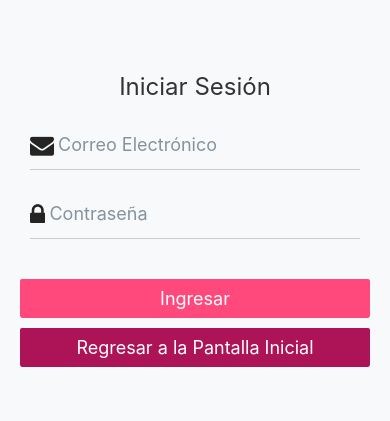
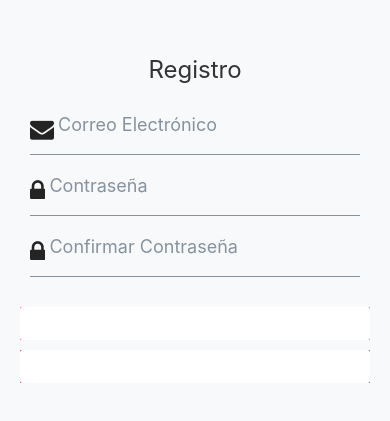
Before and after one commit to JoacoIgnacio/Papu-desarrollo-movil-Frontend, a React Native app: screen /Register in a window 390 px wide. Shown: the part 203-624 px from the top of the page. Built offline with nearby package versions, Linux system fonts and the light colour scheme.

Commit message:
RegisterScreen

```diff
--- a/src/navigation/rootStackNavigation.tsx
+++ b/src/navigation/rootStackNavigation.tsx
@@ -11,10 +11,13 @@ import { QuestionnaireHistory } from '../screens/Common/QuestionnaireHistory';
 import Driver from '../screens/HistoryScreens/DriverChecklistHistory';
 import Equipment from '../screens/HistoryScreens/EquipmentChecklistHistory';
 import Inspection from '../screens/HistoryScreens/InspectionChecklistHistory';
+import RegisterScreen from '../screens/Auth/RegisterScreen';
+
 
 export type RootStackParamList = {
   Initial: undefined;
   Login: undefined;
+  Register: undefined;
   Home: undefined;
   Driver: undefined;
   Equipment: undefined;
@@ -34,6 +37,7 @@ const RootStackNavigation = () => {
         <Stack.Group screenOptions={{ headerShown: false }}>
           <Stack.Screen name="Initial" component={InitialScreen} />
           <Stack.Screen name="Login" component={LoginScreen} />
+          <Stack.Screen name="Register" component={RegisterScreen} />
           <Stack.Screen name="QuestionnaireHistory" component={QuestionnaireHistory} />
           <Stack.Screen name="Home" component={HomeScreen} />
           <Stack.Screen name="Driver" component={DriverForm} />
--- a/src/screens/Auth/LoginScreen.tsx
+++ b/src/screens/Auth/LoginScreen.tsx
@@ -90,6 +90,12 @@ const LoginScreen = ({ navigation}: NativeStackScreenProps<RootStackParamList>)
       </Button>
 
       <Button
+        title="Registrarse"
+        onPress={() => navigation.navigate('Register')}
+        buttonStyle={{ ...styles.button, backgroundColor: theme.colors.secondary, marginTop: 10 }}
+      />
+
+      <Button
         title="Regresar a la Pantalla Inicial"
         onPress={() => navigation.navigate('Initial')}
         buttonStyle={{ ...styles.button, backgroundColor: theme.colors.secondary, marginTop: 10 }}
--- /dev/null
+++ b/src/screens/Auth/RegisterScreen.tsx
@@ -0,0 +1,107 @@
+import React, { useState, useEffect } from 'react';
+import { View, TextInput,Button, StyleSheet,Alert } from 'react-native';
+import {  Input, Text, useTheme } from '@rneui/themed';
+import { NativeStackScreenProps } from '@react-navigation/native-stack';
+import axios from 'axios';
+import { RootStackParamList } from '../../navigation/rootStackNavigation';
+import { styles } from '../Auth/LoginScreen.styles'; // Importa los estilos del login
+
+type Props = NativeStackScreenProps<RootStackParamList, 'Register'>;
+
+const RegisterScreen: React.FC<Props> = ({ navigation }) => {
+    const { theme } = useTheme();
+    const [username, setEmail] = useState('');
+    const [password, setPassword] = useState('');
+    const [retryPassword, setRetryPassword] = useState('');
+    const [errorMessage, setErrorMessage] = useState('');
+    const [isButtonDisabled, setIsButtonDisabled] = useState(false);
+    const [loading, setLoading] = useState(false); // Add loading state
+
+  const handleRegister = async () => {
+ // Validar campos vacíos
+ if (!username || !password || !retryPassword) {
+    Alert.alert('Error', 'Todos los campos son obligatorios.');
+    return;
+  }
+
+  // Validar coincidencia de contraseñas
+  if (password !== retryPassword) {
+    Alert.alert('Error', 'Las contraseñas no coinciden.');
+    return;
+  }
+
+  // Desactivar el botón y mostrar el estado de carga
+  setIsButtonDisabled(true);
+  setLoading(true);
+
+  try {
+    // Llamada al endpoint de registro
+    const response = await axios.post(`http://${process.env.IP}:3000/user`, {
+      username,
+      password,
+    });
+
+    // Validar la respuesta del servidor
+    if (response.status === 201) {
+      Alert.alert('Éxito', 'Usuario registrado correctamente.');
+      navigation.navigate('Login');
+    } else {
+      Alert.alert('Error', 'No se pudo completar el registro.');
+    }
+  } catch (error) {
+    console.error(error);
+    Alert.alert('Error', 'Hubo un problema al intentar registrarse.');
+  } finally {
+    // Rehabilitar el botón y ocultar el estado de carga
+    setIsButtonDisabled(false);
+    setLoading(false);
+  }
+};
+
+
+  return (
+    <View style={styles.container}>
+      <Text style={styles.title}>Registro</Text>
+      <Input
+        style={[styles.input, styles.inputContainer]}
+        placeholder="Correo Electrónico"
+        leftIcon={{ type: 'font-awesome', name: 'envelope' }}
+        keyboardType="email-address"
+        value={username}
+        onChangeText={setEmail}
+      />
+      <Input
+        style={[styles.input, styles.inputContainer]}
+        placeholder="Contraseña"
+        secureTextEntry
+        leftIcon={{ type: 'font-awesome', name: 'lock' }}
+        value={password}
+        onChangeText={setPassword}
+      />
+      <Input
+        style={[styles.input, styles.inputContainer]}
+        placeholder="Confirmar Contraseña"
+        secureTextEntry
+        leftIcon={{ type: 'font-awesome', name: 'lock' }}
+        value={retryPassword}
+        onChangeText={setRetryPassword}
+      />
+      <View style={styles.button}>
+        <Button
+        title="Registrarse"
+        color="#FFF"
+        onPress={handleRegister}
+        />
+      </View>
+      <View style={{ ...styles.button, backgroundColor: theme.colors.secondary, marginTop:10}}>
+        <Button
+          title="Volver al inicio de sesión"
+          color="#FFF"
+          onPress={() => navigation.navigate('Login')}
+        />
+      </View>
+    </View>
+  );
+};
+
+export default RegisterScreen;
```
